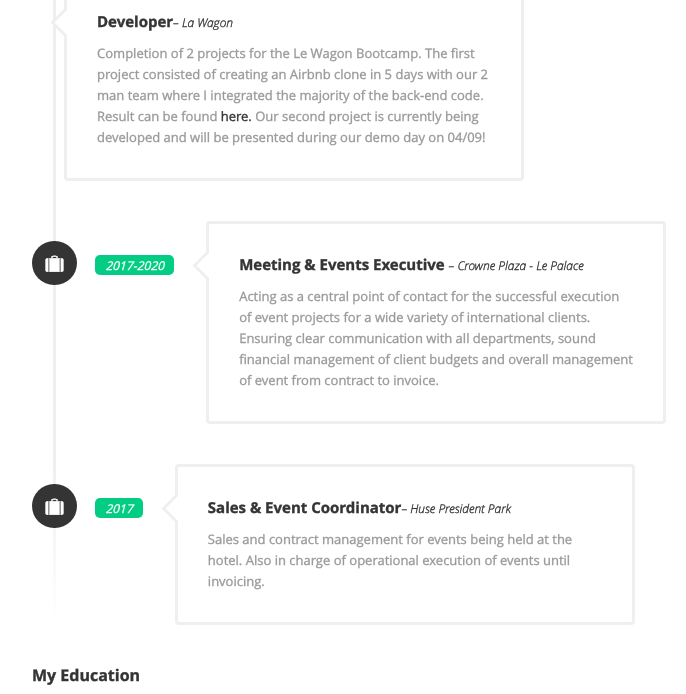
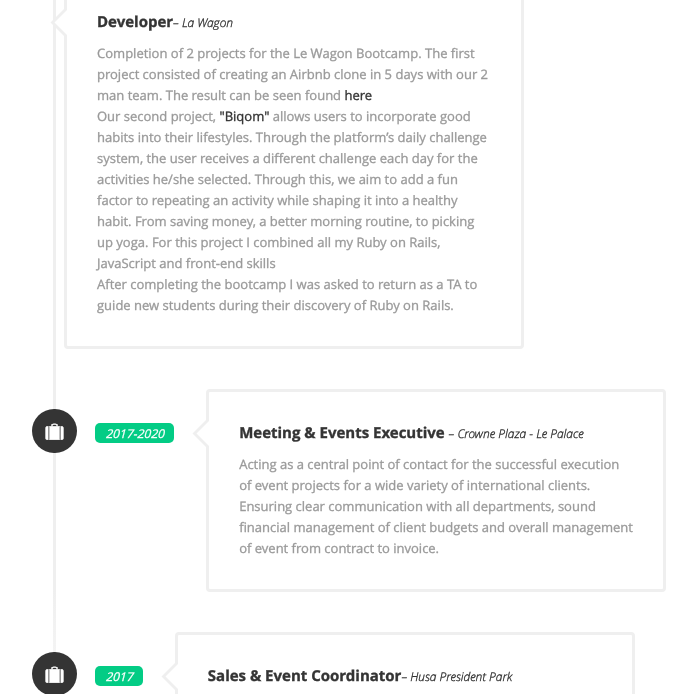
Before and after one commit to AlexisWhileCoding/profile, a website: page index.html in a window 1280 px wide. Shown: the part 1174-1868 px from the top of the page, 138-824 px from the left. Drawn offline with Linux system fonts and the light colour scheme.

Commit message:
modified experience

```diff
--- a/index.html
+++ b/index.html
@@ -136,7 +136,9 @@
 
                   <div class="det">
                     <h3>Developer<span>– La Wagon</span> </h3>
-                    <p>Completion of 2 projects for the Le Wagon Bootcamp. The first project consisted of creating an Airbnb clone in 5 days with our 2 man team where I integrated the majority of the back-end code. Result can be found <a href="https://airbibooks.herokuapp.com" target="_blank">here.</a> Our second project is currently being developed and will be presented during our demo day on 04/09!</p>
+                    <p>Completion of 2 projects for the Le Wagon Bootcamp. The first project consisted of creating an Airbnb clone in 5 days with our 2 man team. The result can be seen found <a href="https://airbibooks.herokuapp.com" target="_blank">here</a></p>
+                    <p>Our second project, <a href="http://www.biqom.com" target="_blank">"Biqom"</a> allows users to incorporate good habits into their lifestyles. Through the platform’s daily challenge system, the user receives a different challenge each day for the activities he/she selected. Through this, we aim to add a fun factor to repeating an activity while shaping it into a healthy habit. From saving money, a better morning routine, to picking up yoga. For this project I combined all my Ruby on Rails, JavaScript and front-end skills</p>
+                    <p>After completing the bootcamp I was asked to return as a TA to guide new students during their discovery of Ruby on Rails.</p>
                   </div>
                 </div>
 
@@ -159,7 +161,7 @@
 										</div>
 
 										<div class="det">
-											<h3>Sales & Event Coordinator<span>– Huse President Park</span> </h3>
+											<h3>Sales & Event Coordinator<span>– Husa President Park</span> </h3>
 											<p>Sales and contract management for events being held at the hotel. Also in charge of operational execution of events until invoicing.</p>
 										</div>
 									</div>
```
